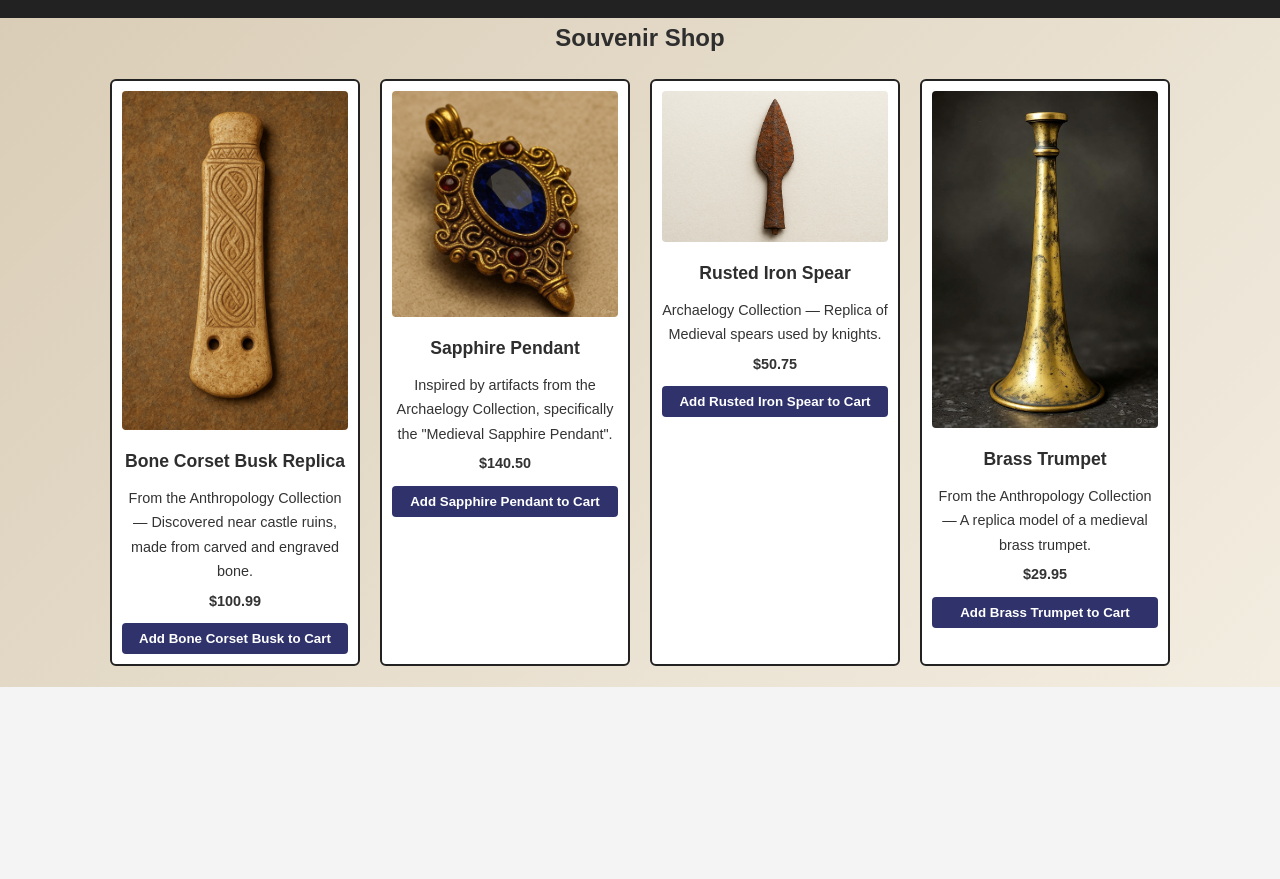
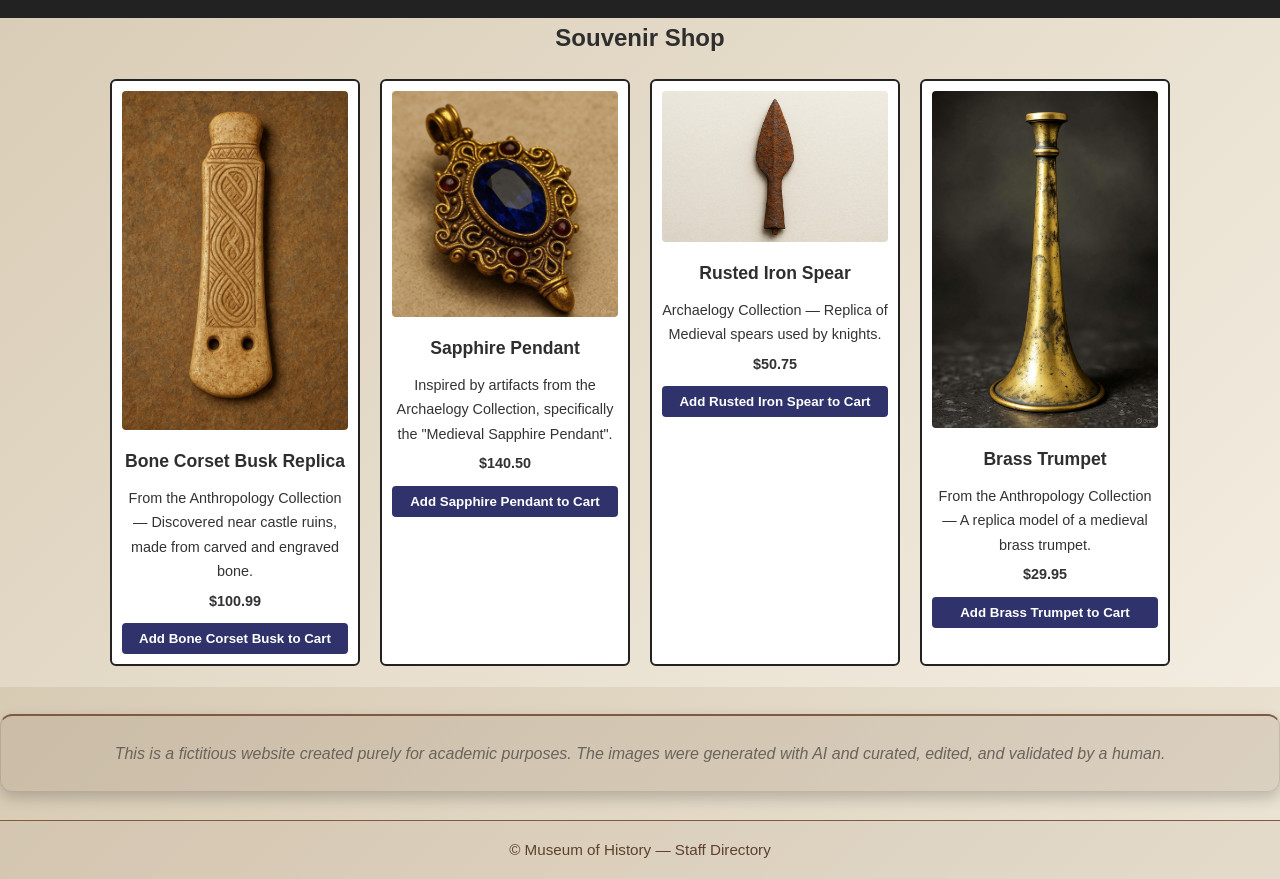
Before and after one commit to kristinayankovsky/Museum, a plain HTML site: page html/shop.html in a window 1280 px wide. Shown: the part 113-992 px from the top of the page. Before the commit the page ends 800 px from the top, so only its background shows below. Drawn offline with Linux system fonts and the light colour scheme.

Commit message:
Enhance shop page with footer and disclaimer
Added a footer and a disclaimer section to the shop page.

```diff
--- a/html/shop.html
+++ b/html/shop.html
@@ -152,7 +152,7 @@
     <h2>Souvenir Shop</h2>
     <div class="shop-container">
 
-    <!-- ITEM 1 -->
+
     <div class="souvenir-item" title="Bone Corset Busk Replica">
       <input type="hidden" value="item001">
       <img src="../images/collections/corset-busk.jpg" alt="Corset busk" onclick="openModal(this)">
@@ -162,7 +162,7 @@
       <button onclick="addToCart('Bone Corset Busk Replica')">Add Bone Corset Busk to Cart</button>
     </div>
 
-    <!-- ITEM 2 -->
+
     <div class="souvenir-item" title="Sapphire Pendant">
       <input type="hidden" value="item002">
       <img src="../images/collections/old-jewel.jpg" alt="Old Pendant" onclick="openModal(this)">
@@ -172,7 +172,7 @@
       <button onclick="addToCart('Sapphire Pendant')">Add Sapphire Pendant to Cart</button>
     </div>
 
-    <!-- ITEM 3 -->
+
     <div class="souvenir-item" title="Rusted Iron Spear">
       <input type="hidden" value="item003">
       <img src="../images/collections/rusted-spear.jpg" alt="Metal Spear" onclick="openModal(this)">
@@ -182,7 +182,7 @@
       <button onclick="addToCart('Rusted Iron Spear')">Add Rusted Iron Spear to Cart</button>
     </div>
 
-    <!-- ITEM 4 -->
+
     <div class="souvenir-item" title="Brass Trumpet">
       <input type="hidden" value="item004">
       <img src="../images/collections/worn-trumpet.jpg" alt="Medieval Brass Trumpet" onclick="openModal(this)">
@@ -194,7 +194,7 @@
 
   </div>
 
-  <!-- MODAL -->
+
   <div id="imageModal" class="modal">
     <div class="modal-content">
       <span class="close-modal" onclick="closeModal()">&times;</span>
@@ -219,7 +219,6 @@
       alert(itemName + " added to cart!");
     }
 
-    // Close modal when clicking outside
     window.onclick = function(event) {
       const modal = document.getElementById('imageModal');
       if (event.target === modal) {
@@ -227,5 +226,14 @@
       }
     }
   </script>
+    <section class="bottom-field panel" style="margin-top:28px;">
+      <p><em>This is a fictitious website created purely for academic purposes.</em> The images were generated with AI and curated, edited, and validated by a human.</p>
+    </section>
+
+
+
+  <footer class="site-footer">
+    <p>&copy; Museum of History — Staff Directory</p>
+  </footer>
 </body>
 </html>
```
